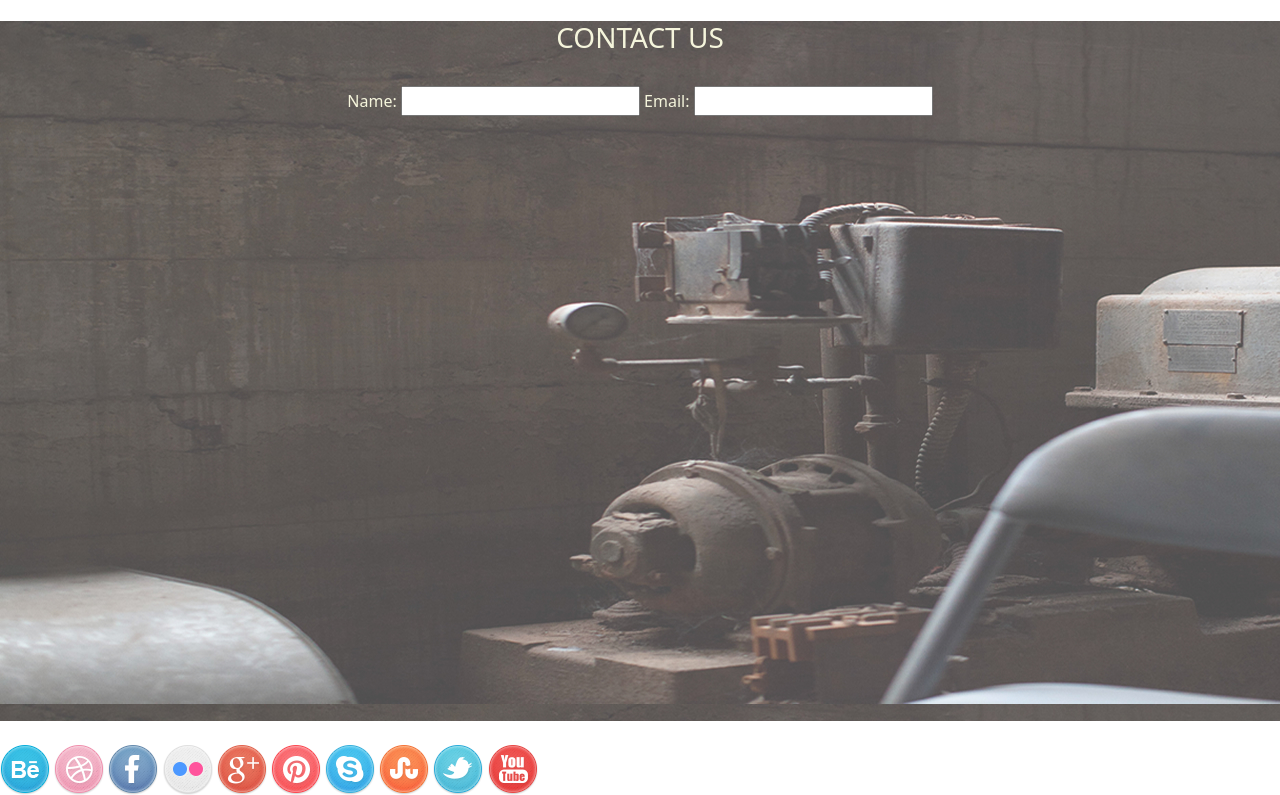
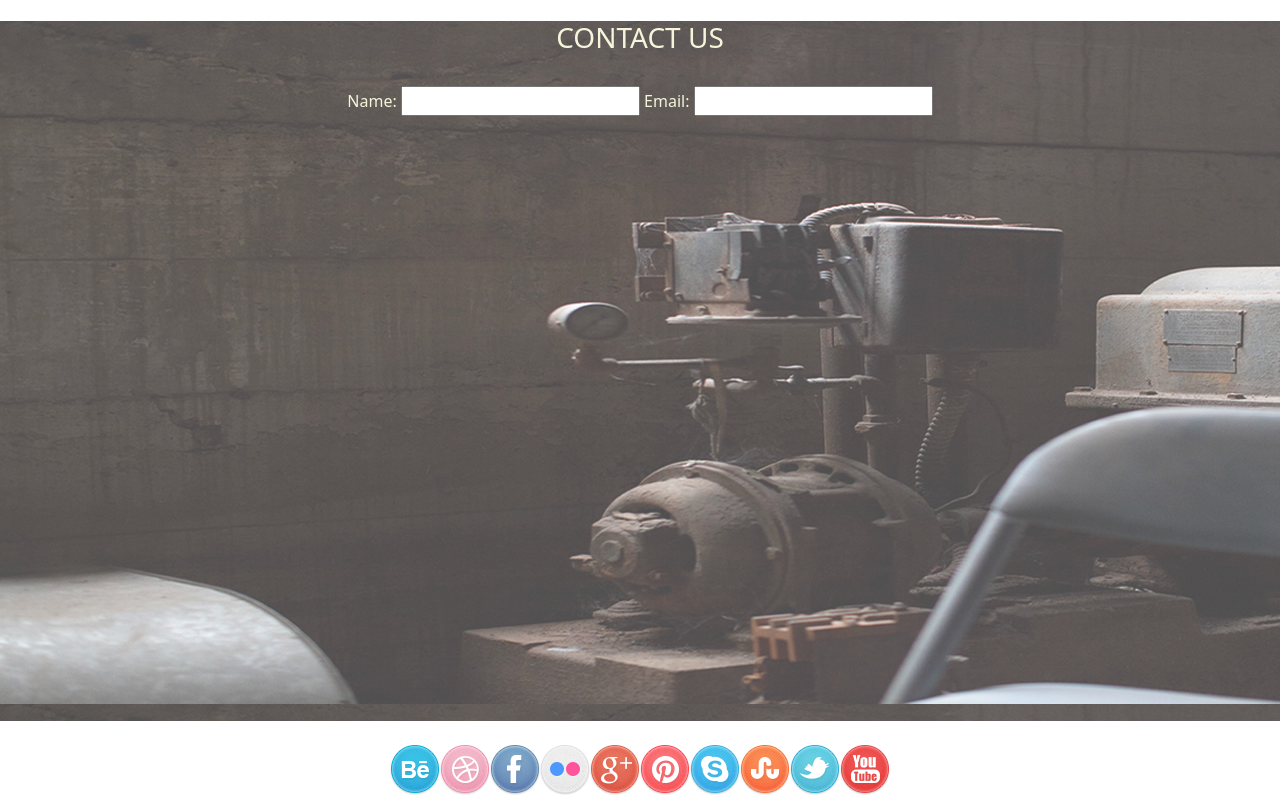
Before and after one commit to chrisnjoki/Delani-Studio, a plain HTML site: page index.html in a window 1280 px wide. Shown: the part 2688-3483 px from the top of the page. Drawn offline with nearby package versions, Linux system fonts and the light colour scheme.

Commit message:
modified html/css7

```diff
--- a/style.css
+++ b/style.css
@@ -68,3 +68,9 @@ color: beige;
 .header{
     text-align: center;
 }
+
+.icons{
+    display: flex;
+    justify-content: center;
+
+}
```
Also changed, not shown: index.html (+0 -2 lines).
